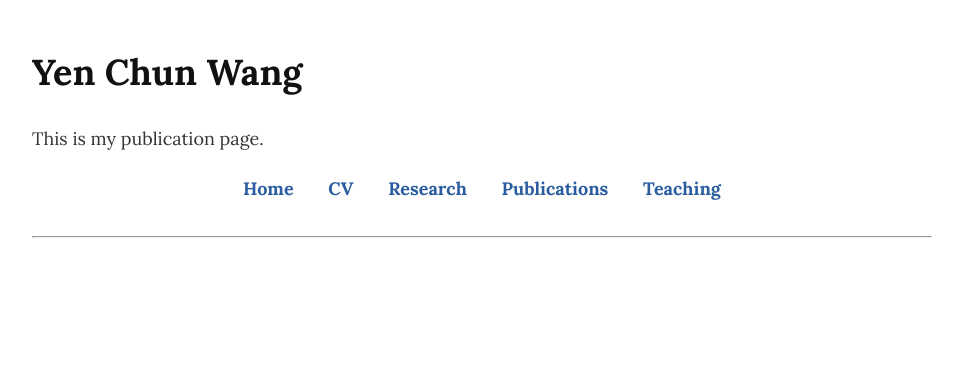
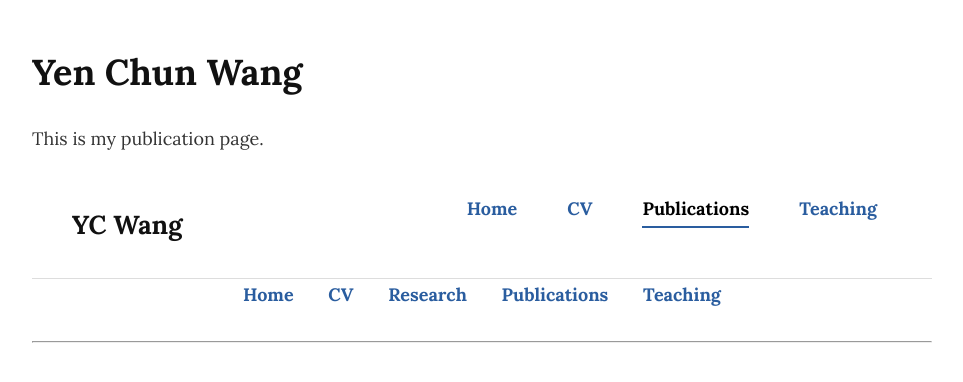
Before and after one commit to yencwang/.github.io, a plain HTML site: page publications.html in a window 1280 px wide. Shown: the whole page, without its empty margins (158-1121 px from the left). Drawn offline with Linux system fonts and the light colour scheme.

Commit message:
Update publications.html

```diff
--- a/publications.html
+++ b/publications.html
@@ -9,6 +9,17 @@
 <body>
     <h1>Yen Chun Wang</h1>
     <p>This is my publication page.</p>
+
+
+<header class="site-header">
+  <div class="site-name">YC Wang</div>
+  <nav class="navbar">
+    <a href="index.html">Home</a>
+    <a href="cv.html">CV</a>
+    <a href="publications.html" class="active">Publications</a>
+    <a href="teaching.html">Teaching</a>
+  </nav>
+</header>
 </body>
 
 
```
